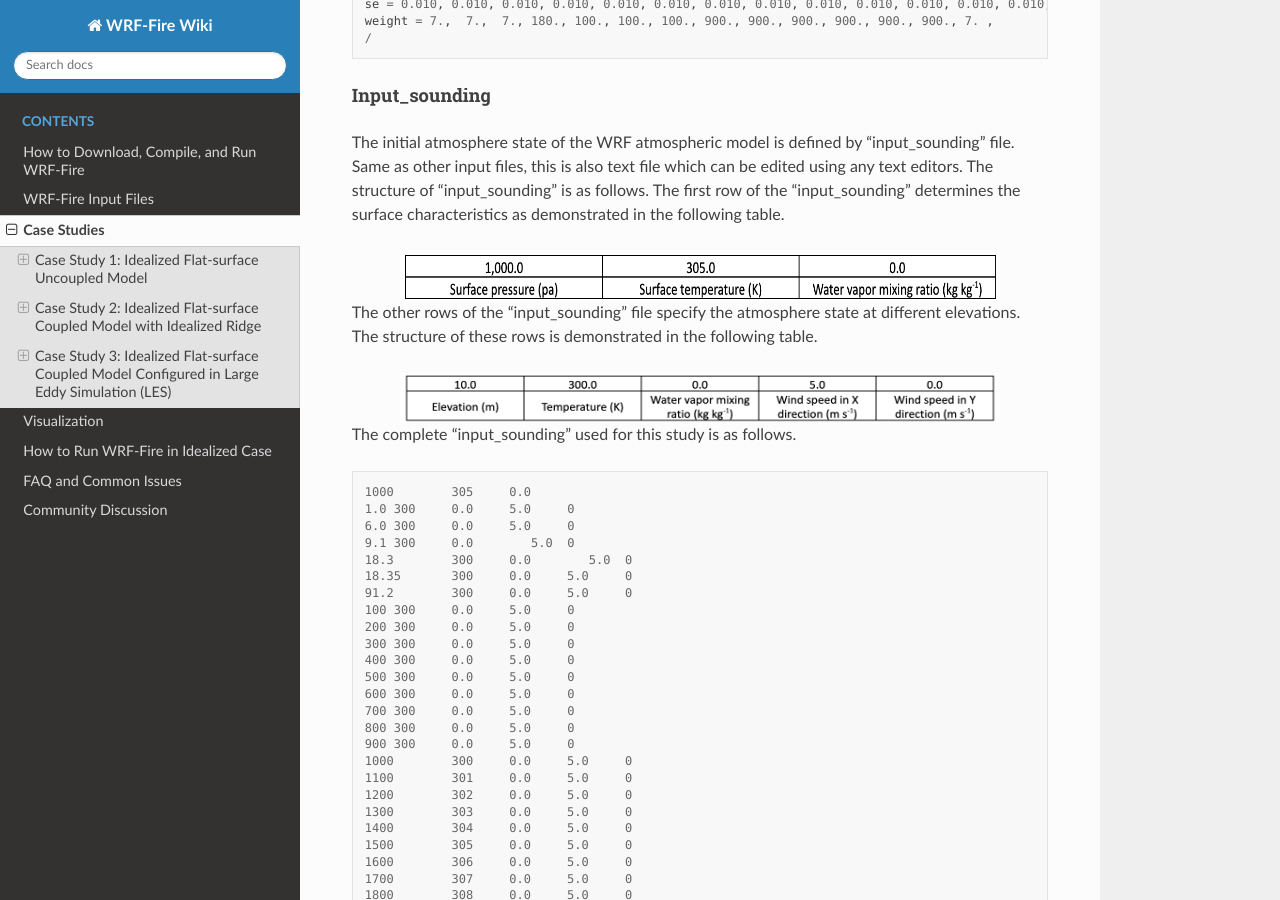
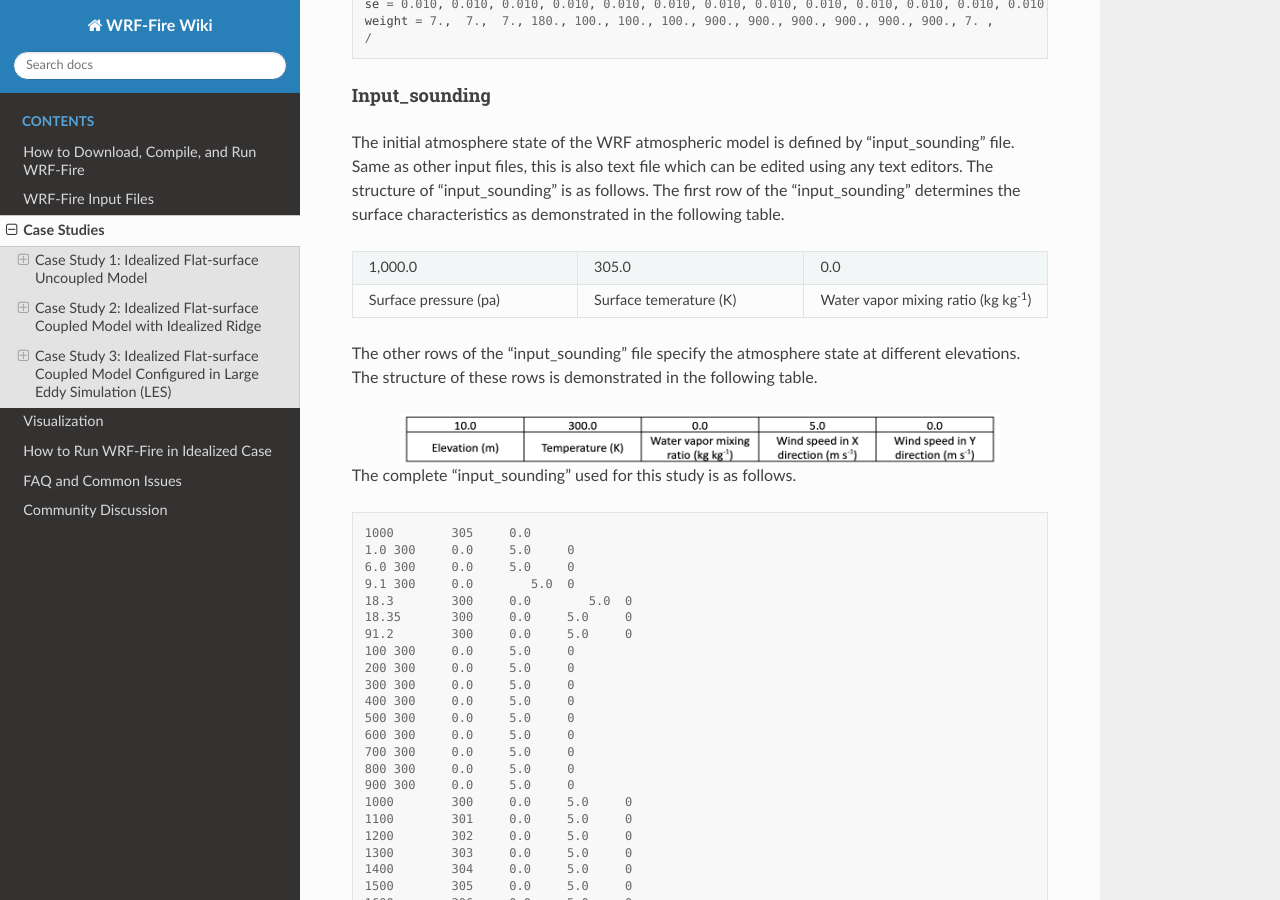
Before and after one commit to WRF-Fire-UNR/UNR-WRF-FIRE, a Sphinx documentation site: the page built from docs/source/case_studies.rst, in a window 1280 px wide and 900 px high, scrolled down 8405 px. Built offline with Sphinx 7.4.7 and the Read the Docs theme 2.0.0, drawn with Linux system fonts in a browser that asks for light colours.

Commit message:
Update case_studies.rst

```diff
--- a/docs/source/case_studies.rst
+++ b/docs/source/case_studies.rst
@@ -321,11 +321,17 @@ Input_sounding
 The initial atmosphere state of the WRF atmospheric model is defined by “input_sounding” file. Same as other input files, this is also text file which can be edited using any text editors. The structure of “input_sounding” is as follows.
 The first row of the “input_sounding” determines the surface characteristics as demonstrated in the following table.
 
-.. image:: images/table1.png
-  :align: center
-  :width: 600
-  :height: 50
-  :alt: Alternative text
+.. list-table::
+   :widths: 33 33 33
+   :header-rows: 0
+
+   * - 1,000.0
+     - 305.0
+     - 0.0
+   * - Surface pressure (pa)
+     - Surface temerature (K)
+     - Water vapor mixing ratio (kg kg\ :sup:`-1`\)
+
 
 The other rows of the “input_sounding” file specify the atmosphere state at different elevations. The structure of these rows is demonstrated in the following table.
 
```
